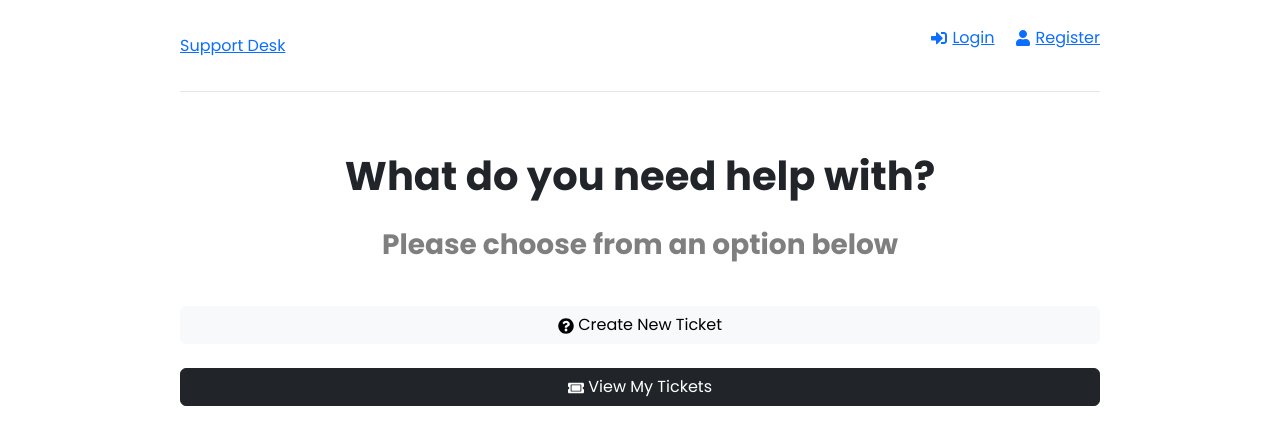
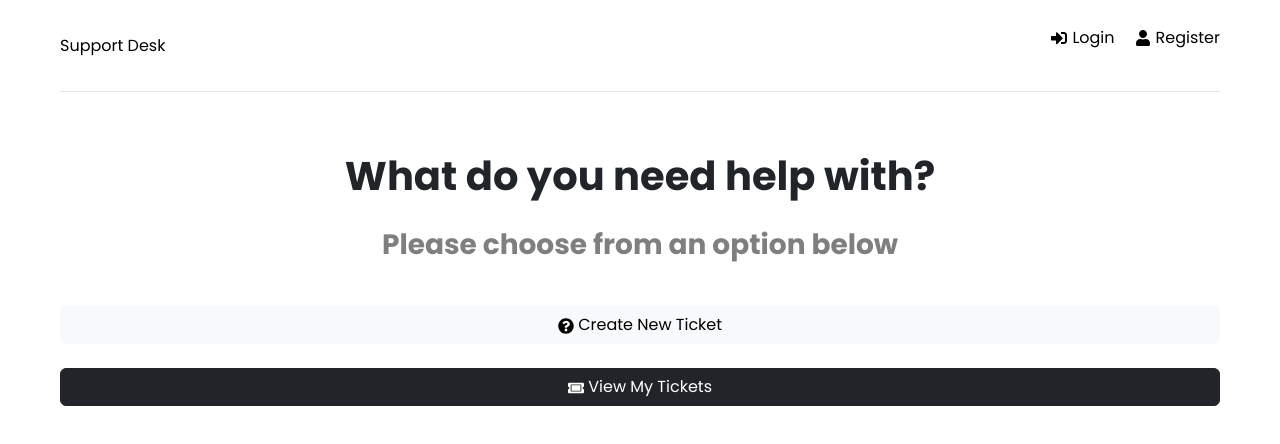
Before and after one commit to oscar-ct/support-desk, a React (Create React App) app in the folder frontend/: page / in a window 1280 px wide. Shown: the top 444 px of the page. Built offline with nearby package versions, Linux system fonts and the light colour scheme.

Commit message:
feat: updated custom css

```diff
--- a/frontend/src/index.css
+++ b/frontend/src/index.css
@@ -9,9 +9,13 @@ body {
   font-family: 'Poppins', sans-serif;
   height: 100vh;
 }
+a {
+  text-decoration: none;
+  color: #000;
+}
 .container {
   width: 100%;
-  max-width: 960px;
+  max-width: 1200px;
   margin: 0 auto;
   padding: 0 20px;
   text-align: center;
@@ -47,3 +51,16 @@ body {
 .header ul li a svg {
   margin-right: 5px;
 }
+.text {
+  color: white;
+  font-size: 14px;
+  min-width: 5em;
+}
+
+.custom-link {
+  font-size: 14px;
+}
+.custom-link:hover {
+  background-color: rgba(44, 44, 44, 0.87) !important;
+  color: white;
+}
```
